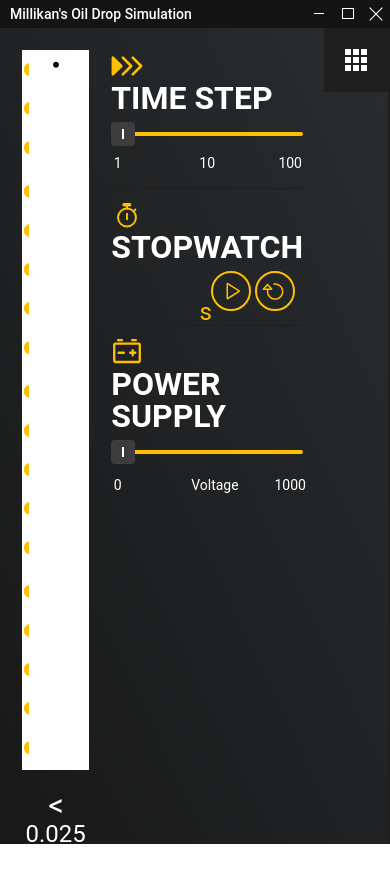
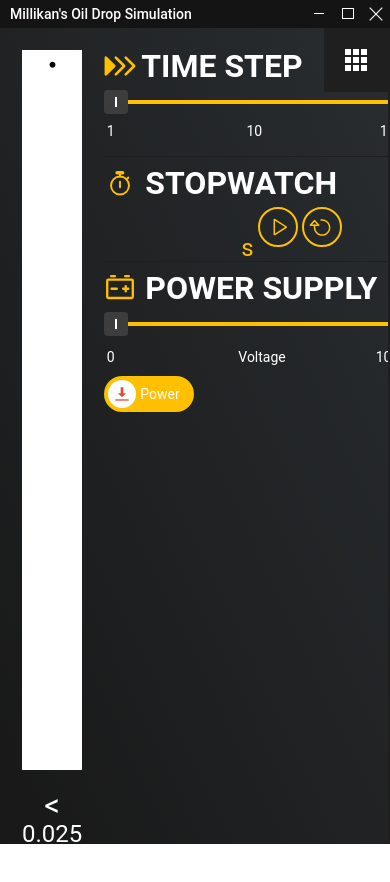
Before and after one commit to CamMcRae/Oil-Drop-Simulation, an Electron app: page src/main.html in a window 390 px wide. Shown: the top 882 px of the page. Drawn offline with nearby package versions, Linux system fonts and the light colour scheme; no server answers.

Commit message:
Styled Button

```diff
--- a/src/Simulation/droplet.js
+++ b/src/Simulation/droplet.js
@@ -1,14 +1,14 @@
 const constants = require('./constants.json');
 
 class Droplet {
-  constructor(_r, _c, _s) {
+  constructor(_s, _r, _c) {
     this.simulation = _s;
     this.radius = _r; // m
     this.density = constants.densityOil; // kg/m^3
     this.dragCoefficient = constants.dragCoefficientSphere;
     this.volume = 4 / 3 * Math.PI * Math.pow(this.radius, 3); // m^3
     this.mass = this.volume * this.density; // kg
-    this.charge = _c || Math.Floor(Math.random() * 10) + 1; // C, 1 - 10;
+    this.charge = _c || Math.floor(Math.random() * 10) + 1; // C, 1 - 10;
     this.area = Math.PI * this.radius * this.radius; // m^2
 
     console.log(this.mass)
--- a/src/Simulation/simulation.js
+++ b/src/Simulation/simulation.js
@@ -43,7 +43,7 @@ class Simulation {
   }
 
   spawnDrop() {
-    this.droplet = new Droplet(8.069e-7, 2, this);
+    this.droplet = new Droplet(this, 8.069e-7);
     this.time.reset();
   }
 
--- a/src/content.css
+++ b/src/content.css
@@ -14,6 +14,10 @@ p {
 
 p.selectable {
   -webkit-user-select: text;
+}
+
+.no-select {
+  cursor: default !important;
 }
 
 p.heading {
@@ -152,3 +156,53 @@ p.slider-label {
   cursor: pointer;
   transform: translateY(1px);
 }
+
+/* Button Styling */
+
+.button-wrapper {
+  --button-height: 36px;
+  width: calc(var(--button-height) * 2.5);
+  height: var(--button-height);
+  background-color: var(--main-accent-color);
+  display: inline-block;
+  border-radius: calc(var(--button-height)/2);
+  position: relative;
+  cursor: pointer;
+}
+
+.button-wrapper .button-content{
+  position: absolute;
+  top:0;
+  bottom:0;
+  left:0;
+  right:0;
+}
+
+.button-wrapper .button-content>* {
+  display: inline-block;
+}
+
+.button-icon-wrapper {
+  height: calc(100% - 8px);
+  width: calc(var(--button-height) - 8px);
+  border-radius: 50%;
+  background-color: #fff;
+  margin: 4px;
+}
+
+p.button-name {
+  cursor: pointer;
+  text-align: center;
+  margin: 0;
+  position: absolute;
+  top:50%;
+  transform: translateY(-50%);
+}
+
+.button-icon {
+  width: 100%;
+  height: 100%;
+  -webkit-mask-repeat: no-repeat;
+  -webkit-mask-size: 50%;
+  -webkit-mask-position: center;
+}
--- a/src/main.html
+++ b/src/main.html
@@ -132,24 +132,28 @@
             </div>
             <div class="slider-label-wrapper left">
               <div class="slider-label-content">
-                <p class="slider-label">0</p>
+                <p class="slider-label no-select">0</p>
               </div>
             </div>
             <div class="slider-label-wrapper center">
               <div class="slider-label-content">
-                <p class="slider-label">Voltage</p>
+                <p class="slider-label no-select">Voltage</p>
               </div>
             </div>
             <div class="slider-label-wrapper right">
               <div class="slider-label-content">
-                <p class="slider-label">1000</p>
+                <p class="slider-label no-select">1000</p>
               </div>
             </div>
-            <div class="button-wrapper">
+            <br>
+            <div id="voltage-toggle" class="button-wrapper">
               <div class="button-content">
-                <div class="button">
+                <div class="button-icon-wrapper">
+                  <div class="button-icon">
 
+                  </div>
                 </div>
+                <p class="button-name">Power</p>
               </div>
             </div>
           </div>
--- a/src/power-supply.css
+++ b/src/power-supply.css
@@ -10,3 +10,39 @@
   position: relative;
   transform: translateY(-1px);
 }
+
+#voltage-toggle .button-icon {
+  -webkit-mask-image: url('../assets/download-button.svg');
+  background-color: var(--accent-color-4);
+  animation: powerOff 200ms ease-in-out forwards;
+  transition: all 200ms cubic-bezier(.25, .1, .25, 1);
+}
+
+#voltage-toggle .button-icon.toggle {
+  animation: powerOn 200ms ease-in-out forwards;
+  background-color: var(--accent-color-2);
+}
+
+@keyframes powerOn {
+  0% {
+    -webkit-mask-size: 50%;
+  }
+  50% {
+    -webkit-mask-size: 0%;
+  }
+  100% {
+    -webkit-mask-size: 50%;
+  }
+}
+
+@keyframes powerOff {
+  100% {
+    -webkit-mask-size: 50%;
+  }
+  50% {
+    -webkit-mask-size: 0%;
+  }
+  0% {
+    -webkit-mask-size: 50%;
+  }
+}
--- a/src/renderer-main.js
+++ b/src/renderer-main.js
@@ -308,7 +308,7 @@ $('input.slider#voltage').on('input', (e) => {
 
 function updateEfield() {
   let voltage = parseInt($('input.slider#voltage').val());
-  let enabled = true;
+  let enabled = $('#voltage-toggle .button-icon').hasClass('toggle');
   let reverse = true
   let d = {
     enabled,
@@ -317,3 +317,9 @@ function updateEfield() {
   }
   sim.updateEfield(d);
 }
+
+// put this into a function to toggle with spacebar
+$("#voltage-toggle.button-wrapper").on('click', (_e) => {
+  $(_e.currentTarget).find('.button-icon').toggleClass('toggle');
+  updateEfield();
+});
--- a/src/rightPane.css
+++ b/src/rightPane.css
@@ -1,4 +1,5 @@
 .right-pane {
   flex-grow: 1;
   margin-right: 65px;
+  min-width: 300px;
 }
```
